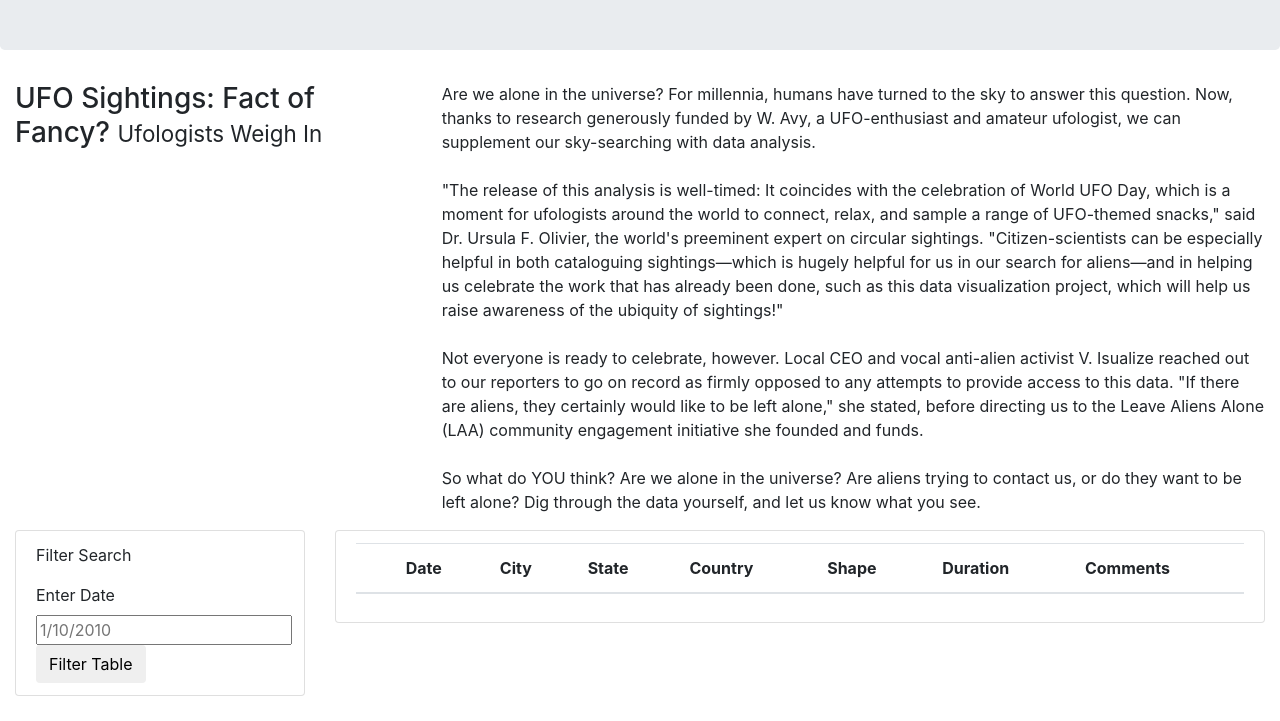
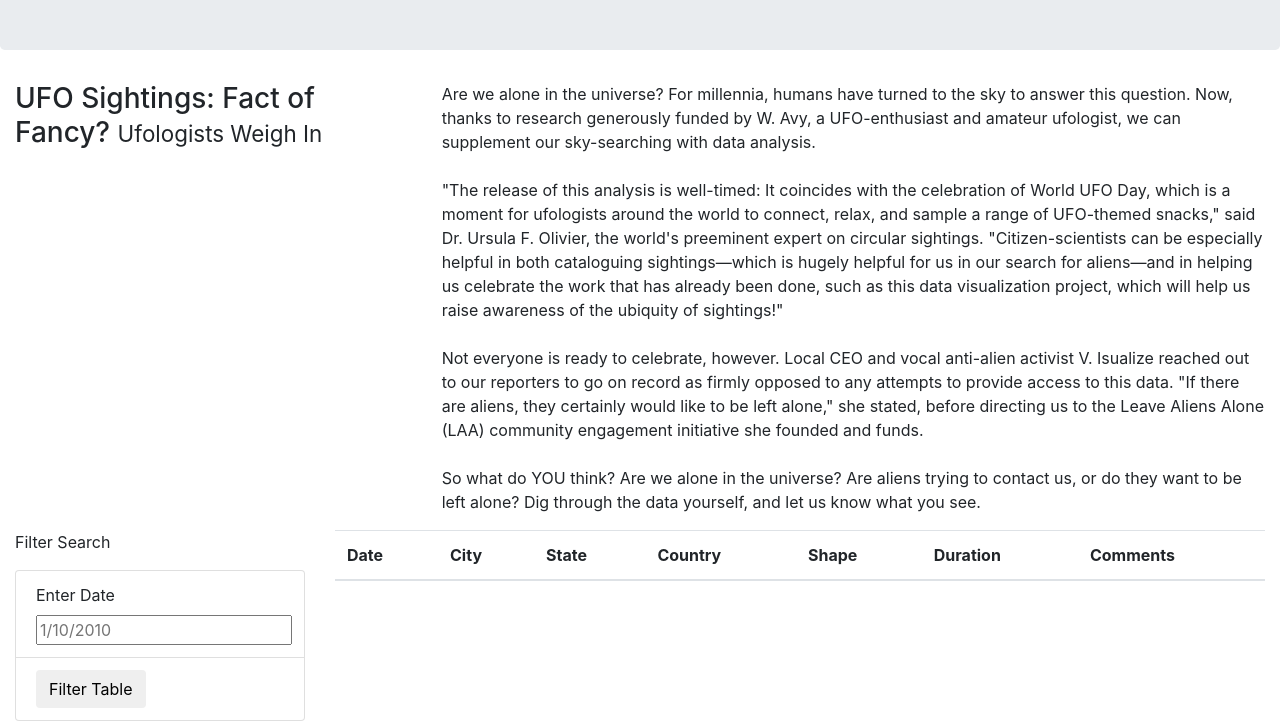
Before and after one commit to DJsef81/UFOs, a plain HTML site: page index.html in a window 1280 px wide. Shown: the part 190-911 px from the top of the page. Before the commit the page ends 886 px from the top, so only its background shows below. Drawn offline with nearby package versions, Linux system fonts and the light colour scheme.

Commit message:
redo of 11.6.1

```diff
--- a/index.html
+++ b/index.html
@@ -40,26 +40,27 @@
         </div>
     </div>
 
-
     <div class="container-fluid">
         <div class="row">
           <div class="col-md-3">
             <form>
+                <p>Filter Search</p>
+            </form>
+            <ul class="list-group">
                 <li class="list-group-item">
-                            <p>Filter Search</p>
                     <label for="date">Enter Date</label>
                     <input type="text" placeholder="1/10/2010" id="datetime" />
+                </li>
+                <li class="list-group-item">
                     <button id="filter-btn" type="button" class="btn btn-default">Filter Table</button>
                 </li>
-                    </form>
+            </ul>
           </div>
           <div class="col-md-9">
-                        <ul class="list-group">
-                            <li class="list-group-item">
             <table class="table table-striped">
                 <thead>
                   <tr>
-                                                    <th><th>Date</th>
+                    <th>Date</th>
                     <th>City</th>
                     <th>State</th>
                     <th>Country</th>
@@ -70,8 +71,6 @@
                 </thead>
                 <tbody></tbody>
               </table>
-                            </li>
-                        </ul>
           </div>
         </div>
       </div>
```
Also changed, not shown: 2 other files. Lines whose indentation alone changed are shown as unchanged.
